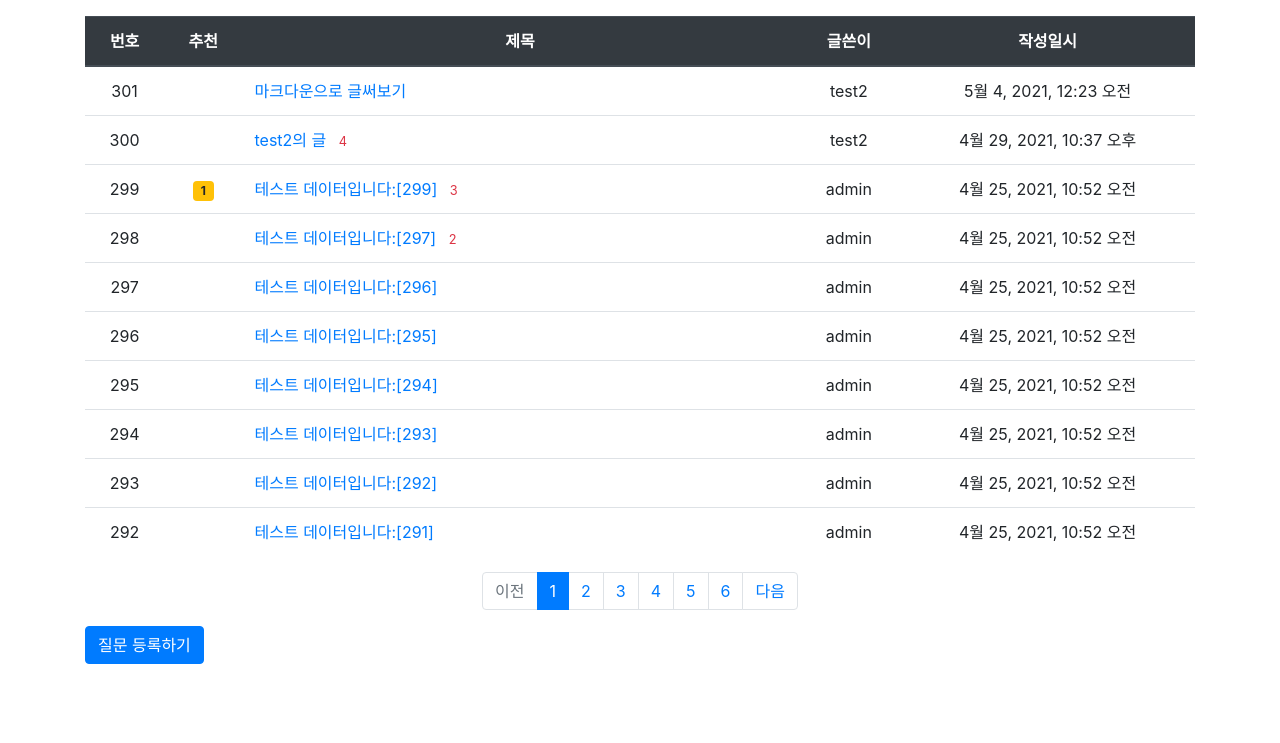
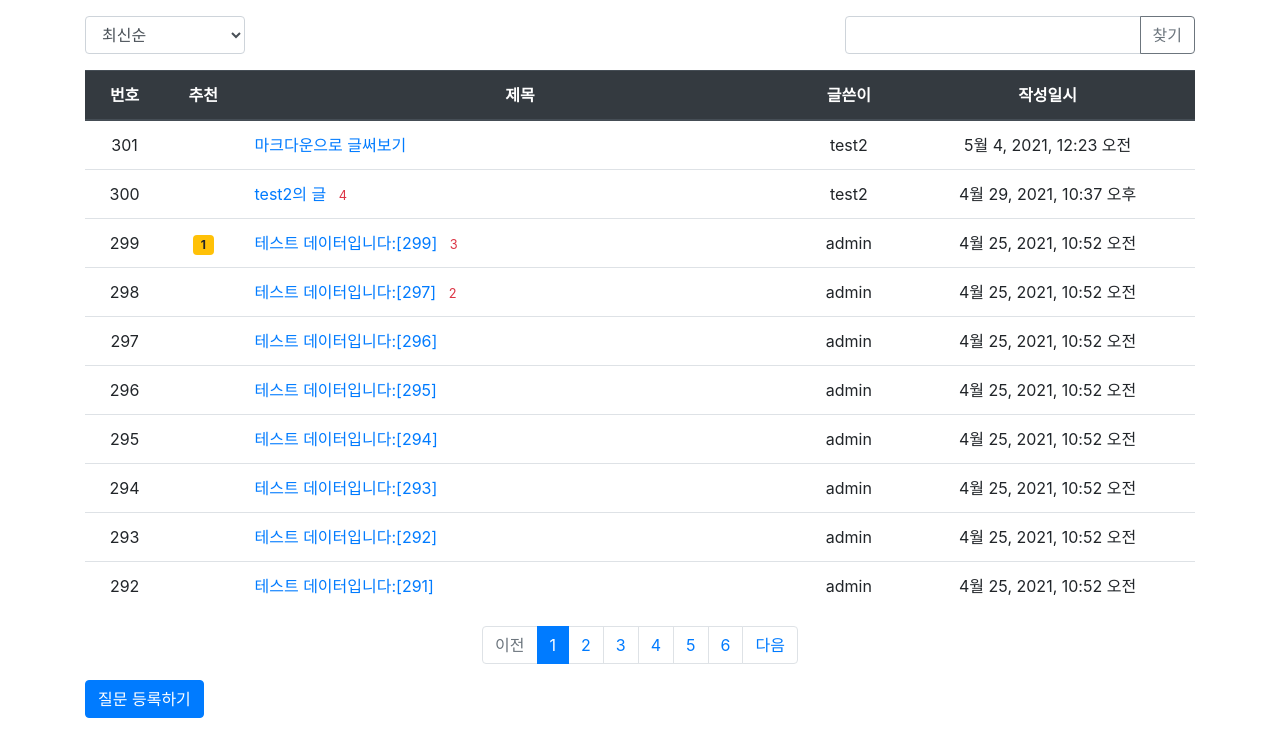
Before and after one commit to sglee487/-, a Django app: page / in a window 1280 px wide. Shown: the part 57-800 px from the top of the page. Run offline with Django 3.2, Linux system fonts and the light colour scheme; data comes from the database, SQL or seed files in the repository; some libraries are stand-ins or nearby versions.

Commit message:
~p246(03-16 생략)

```diff
--- a/pybo/views/base_views.py
+++ b/pybo/views/base_views.py
@@ -1,4 +1,5 @@
 from django.core.paginator import Paginator
+from django.db.models import Q, Count
 from django.shortcuts import render, get_object_or_404
 
 from ..models import Question
@@ -14,15 +15,34 @@ def index(request):
     """
     # 입력 인자
     page = request.GET.get('page', '1') # 페이지
+    kw = request.GET.get('kw', '') # 검색어
+    so = request.GET.get('so', 'recent') # 정렬 기준
 
-    # 조회
-    question_list = Question.objects.order_by('-create_date')
+    # 정렬
+    if so == 'recommend':
+        question_list = Question.objects.annotate(
+            num_voter=Count('voter')
+        ).order_by('-num_voter', '-create_date')
+    elif so == 'popular':
+        question_list = Question.objects.annotate(
+            num_answer=Count('answer')
+        ).order_by('-num_answer', '-create_date')
+    else: # recent
+        question_list = Question.objects.order_by('-create_date')
+
+    if kw:
+        question_list = question_list.filter(
+            Q(subject__icontains=kw) | # 제목 검색
+            Q(content__icontains=kw) | # 내용 검색
+            Q(author__username__icontains=kw) | # 질문 글쓴이 검색
+            Q(answer__author__username__icontains=kw)# 답변 글쓴이 검색
+        ).distinct()
 
     # 페이징 처리
     paginator = Paginator(question_list, 10) # 페이지당 10개씩 보여 주기
     page_obj = paginator.get_page(page)
 
-    context = {'question_list': page_obj}
+    context = {'question_list': page_obj, 'page': page, 'kw': kw} # page와 kw가 추가됨
     return render(request, 'pybo/question_list.html', context)
 
 
--- a/templates/pybo/question_list.html
+++ b/templates/pybo/question_list.html
@@ -2,6 +2,33 @@
 {% load pybo_filter %}
 {% block content %}
 <div class="container my-3">
+    <!-- 검색기능 -->
+    <div class="row justify-content-between my-3">
+        <!-- 순서정렬 기능 -->
+        <div class="col-2">
+            <select class="form-control so">
+                <option value="recent" {% if so == 'recent' %}selected{% endif %}>
+                최신순
+                </option>
+                <option value="recommend" {% if so == 'recommend' %}selected{% endif %}>
+                추천순
+                </option>
+                <option value="popular" {% if so == 'popular' %}selected{% endif %}>
+                인기순
+                </option>
+            </select>
+        </div>
+        <!-- 순서정령 기능 끝 -->
+        <div class="col-4 input-group">
+            <input type="text" class="form-control kw"
+                   value="{{ kw|default_if_none:'' }}">
+            <div class="input-group-append">
+                <button class="btn btn-outline-secondary"
+                        type="button" id="btn_search">찾기</button>
+            </div>
+        </div>
+    </div>
+    <!-- 검색기능 끝 -->
     <table class="table">
         <thead>
         <tr class="text-center thead-dark">
@@ -53,7 +80,7 @@
         {% if question_list.has_previous %}
         <li class="page-item">
             <a class="page-link"
-               href="?page={{ question_list.previous_page_number }}">
+               data-page="{{ question_list.previous_page_number }}" href="#">
                 이전
             </a>
         </li>
@@ -69,13 +96,13 @@
             {% if page_number >= question_list.number|add:-5 and page_number <= question_list.number|add:5 %}
             {% if page_number == question_list.number %}
             <li class="page-item active" aria-current="page">
-                <a class="page-link" href="?page={{ page_number }}">
+                <a class="page-link" data-page="{{ page_number }}" href="#">
                     {{ page_number }}
                 </a>
             </li>
             {% else %}
             <li class="page-item">
-                <a class="page-link" href="?page={{ page_number }}">
+                <a class="page-link" data-page="{{ page_number }}" href="#">
                     {{ page_number }}
                 </a>
             </li>
@@ -86,7 +113,7 @@
         {% if question_list.has_next %}
         <li class="page-item">
             <a class="page-link"
-               href="?page={{ question_list.next_page_number }}">
+               data-page="{{ question_list.next_page_number }}" href="#">
                 다음
             </a>
         </li>
@@ -103,4 +130,31 @@
         질문 등록하기
     </a>
 </div>
+    <form id="searchForm" method="get" action="{% url 'index' %}">
+    <input type="hidden" id="kw" name="kw" value="{{ kw|default_if_none:'' }}">
+    <input type="hidden" id="page" name="page" value="{{ page }}">
+    <input type="hidden" id="so" name="so" value="{{ so }}">
+    </form>
 {% endblock %}
+{% block script %}
+<script type="text/javascript">
+$(document).ready(function(){
+    $(".page-link").on('click', function() {
+        $("#page").val($(this).data("page"));
+        $("#searchForm").submit();
+    });
+
+    $("#btn_search").on('click', function() {
+        $("#kw").val($(".kw").val());
+        $("#page").val(1); // 검색 버튼을 클릭할 경우 1페이지부터 조회한다.
+        $("#searchForm").submit();
+    });
+
+    $(".so").on('change', function() {
+        $("#so").val($(this).val());
+        $("#page").val(1);
+        $("#searchForm").submit();
+    });
+});
+</script>
+{% endblock %}
```
